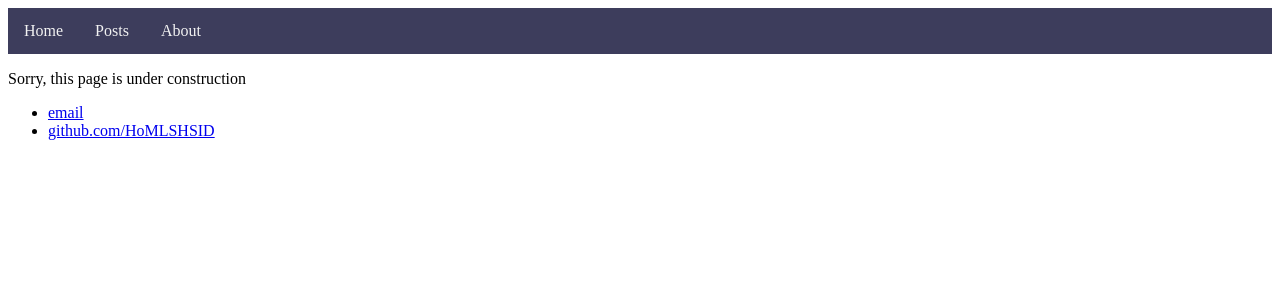
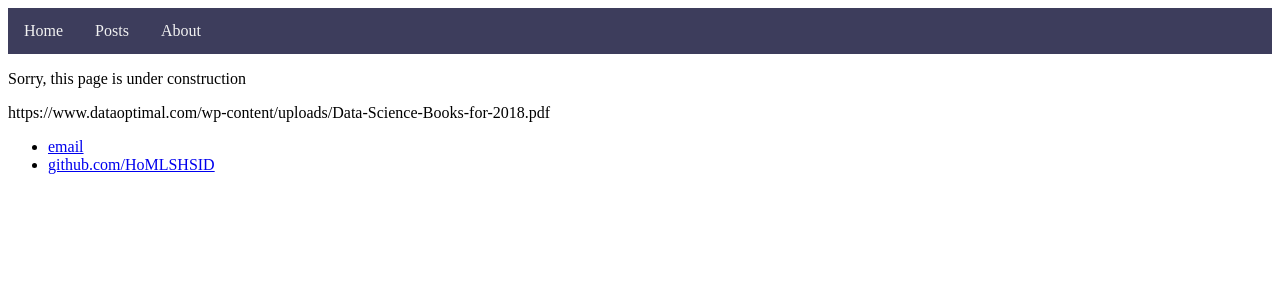
Before and after one commit to HoMLSHSID/HoMLSHSID.github.io, a Jekyll site: the page built from about/index.html, in a window 1280 px wide. Shown: the top 300 px of the page. Built offline with Jekyll 4.4.1, drawn with Linux system fonts in a browser that asks for light colours.

Commit message:
Update index.html

```diff
--- a/about/index.html
+++ b/about/index.html
@@ -3,3 +3,4 @@ layout: default
 title: About HoML
 ---
 	<p>Sorry, this page is under construction</p>
+<p>https://www.dataoptimal.com/wp-content/uploads/Data-Science-Books-for-2018.pdf</p>
```
